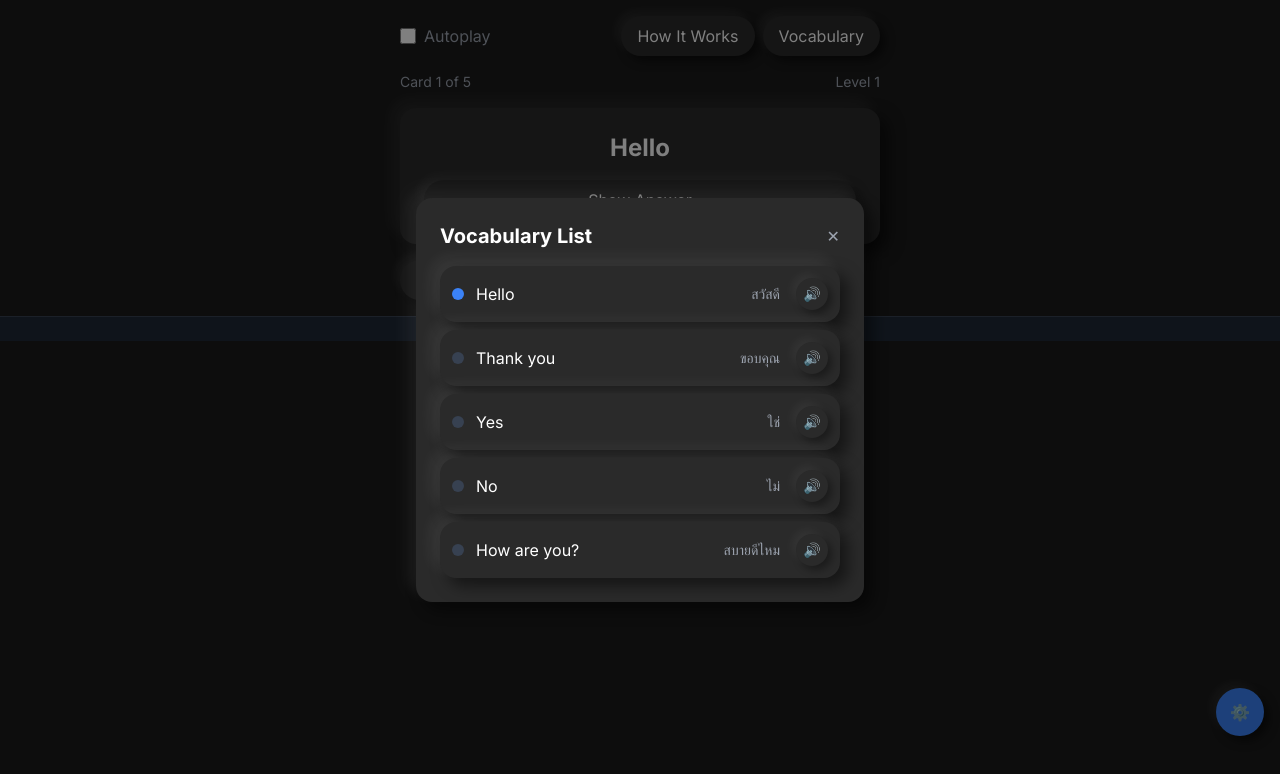
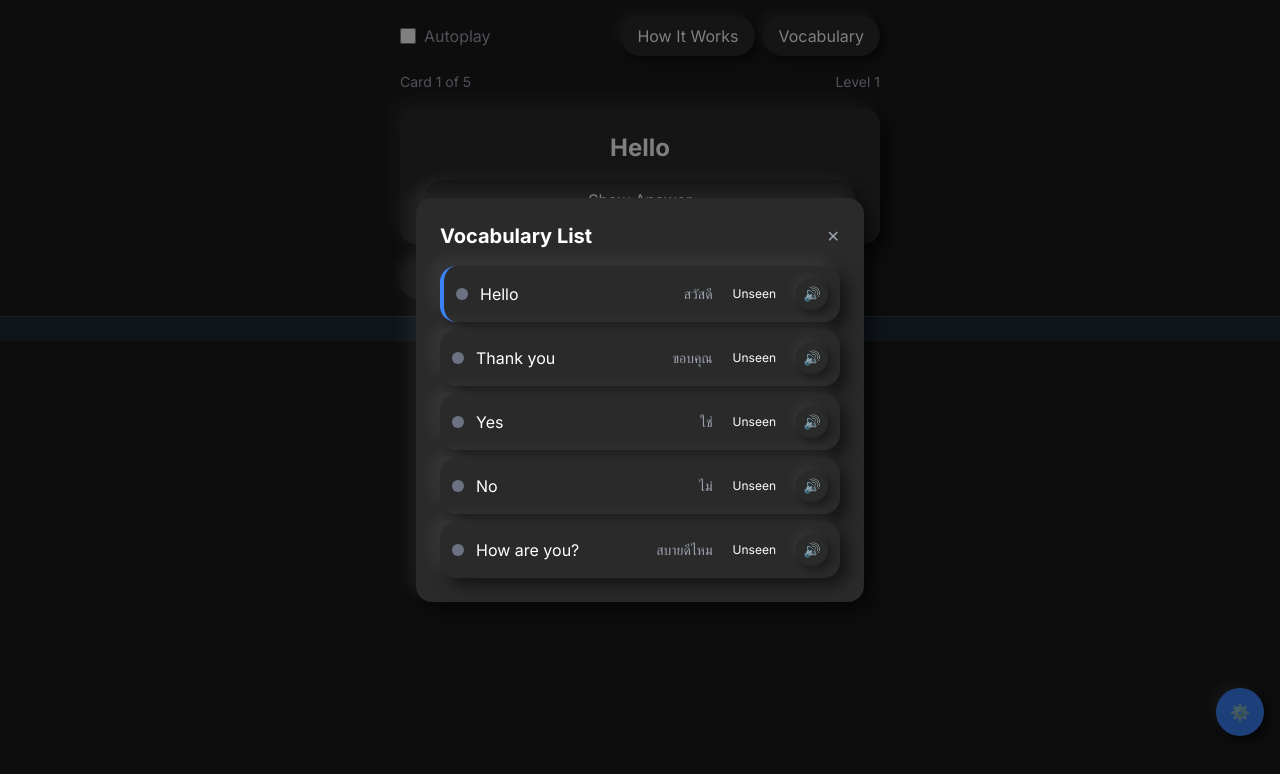
Before and after one commit to MaartenRischen/ThaiFlashcardsApp, a Next.js app: page / in a window 1280 px wide. Both pictures are taken after a click on the button "Vocabulary". Shown: the top 774 px of the page. Built offline with nearby package versions, Linux system fonts and the light colour scheme.

Commit message:
Add status indicators to vocabulary list

```diff
--- a/app/page.tsx
+++ b/app/page.tsx
@@ -89,8 +89,8 @@ interface ExampleSentence {
 // Update version info
 const VERSION_INFO = {
   lastUpdated: new Date().toISOString(),
-  version: "1.0.8",
-  changes: "Fixed visibility of version indicator"
+  version: "1.0.9",
+  changes: "Added status indicators to vocabulary list"
 };
 
 // Update phrases with real example sentences
@@ -342,6 +342,36 @@ export default function ThaiFlashcards() {
       totalReviews,
       remainingCards: phrases.length - learnedCards
     };
+  };
+
+  // Add a function to determine the status of a card
+  const getCardStatus = (cardIndex: number) => {
+    const card = cardProgress[cardIndex];
+
+    // If no reviews, it's unseen
+    if (!card || !card.reviews || card.reviews.length === 0) {
+      return 'unseen';
+    }
+
+    // Get the last review
+    const lastReview = card.reviews[card.reviews.length - 1];
+    return lastReview.difficulty; // 'hard', 'good', or 'easy'
+  };
+
+  // Helper function to get status color and label
+  const getStatusInfo = (status: string) => {
+    switch(status) {
+      case 'unseen':
+        return { color: 'bg-gray-500', label: 'Unseen' };
+      case 'hard':
+        return { color: 'bg-red-500', label: 'Wrong' };
+      case 'good':
+        return { color: 'bg-yellow-500', label: 'Correct' };
+      case 'easy':
+        return { color: 'bg-green-500', label: 'Easy' };
+      default:
+        return { color: 'bg-gray-500', label: 'Unseen' };
+    }
   };
 
   return (
@@ -622,11 +652,14 @@ export default function ThaiFlashcards() {
             </div>
             <div className="space-y-2">
               {phrases.map((phrase, idx) => {
-                const statusColor = idx === index ? "bg-blue-500" : "bg-gray-700";
+                const isCurrentCard = idx === index;
+                const status = getCardStatus(idx);
+                const { color, label } = getStatusInfo(status);
+
                 return (
                   <div
                     key={idx}
-                    className="neumorphic p-3 flex items-center justify-between cursor-pointer hover:bg-gray-800 transition-colors"
+                    className={`neumorphic p-3 flex items-center justify-between cursor-pointer hover:bg-gray-800 transition-colors ${isCurrentCard ? 'border-l-4 border-blue-500' : ''}`}
                     onClick={() => {
                       setIndex(idx);
                       setShowVocabulary(false);
@@ -635,11 +668,16 @@ export default function ThaiFlashcards() {
                     }}
                   >
                     <div className="flex items-center space-x-3">
-                      <div className={`w-3 h-3 rounded-full ${statusColor}`} />
+                      <div className={`w-3 h-3 rounded-full ${color}`} />
                       <span>{phrase.meaning}</span>
                     </div>
-                    <div className="flex items-center space-x-4 text-sm text-gray-400">
-                      <span>{phrase.thai}</span>
+                    <div className="flex items-center space-x-3 text-sm">
+                      <span className="text-gray-400">
+                        {phrase.thai}
+                      </span>
+                      <span className={`px-2 py-0.5 rounded text-xs ${color.replace('bg-', 'bg-opacity-20 text-')}`}>
+                        {label}
+                      </span>
                       <button
                         className="neumorphic-circle opacity-75 hover:opacity-100 w-8 h-8"
                         onClick={(e) => {
```
